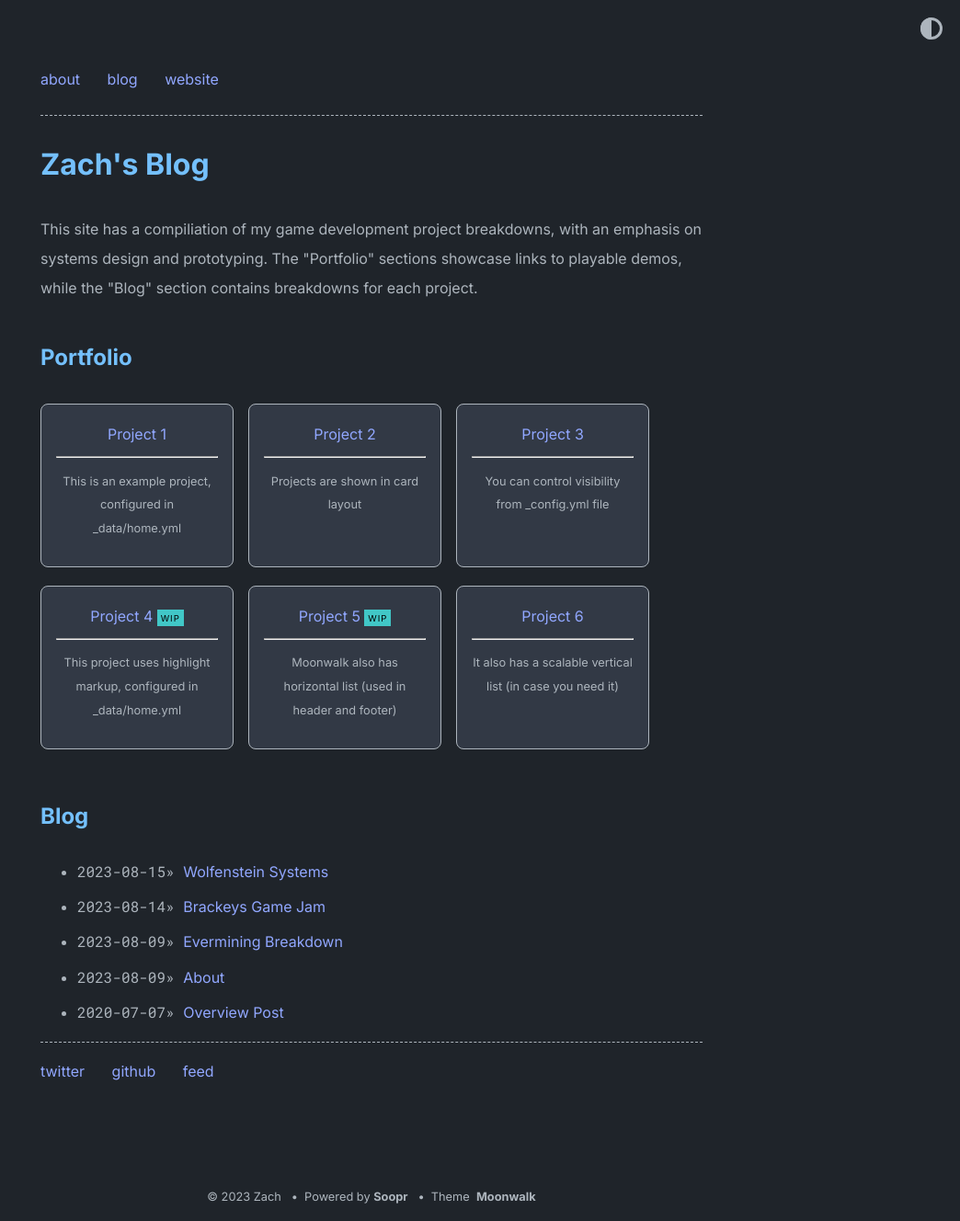
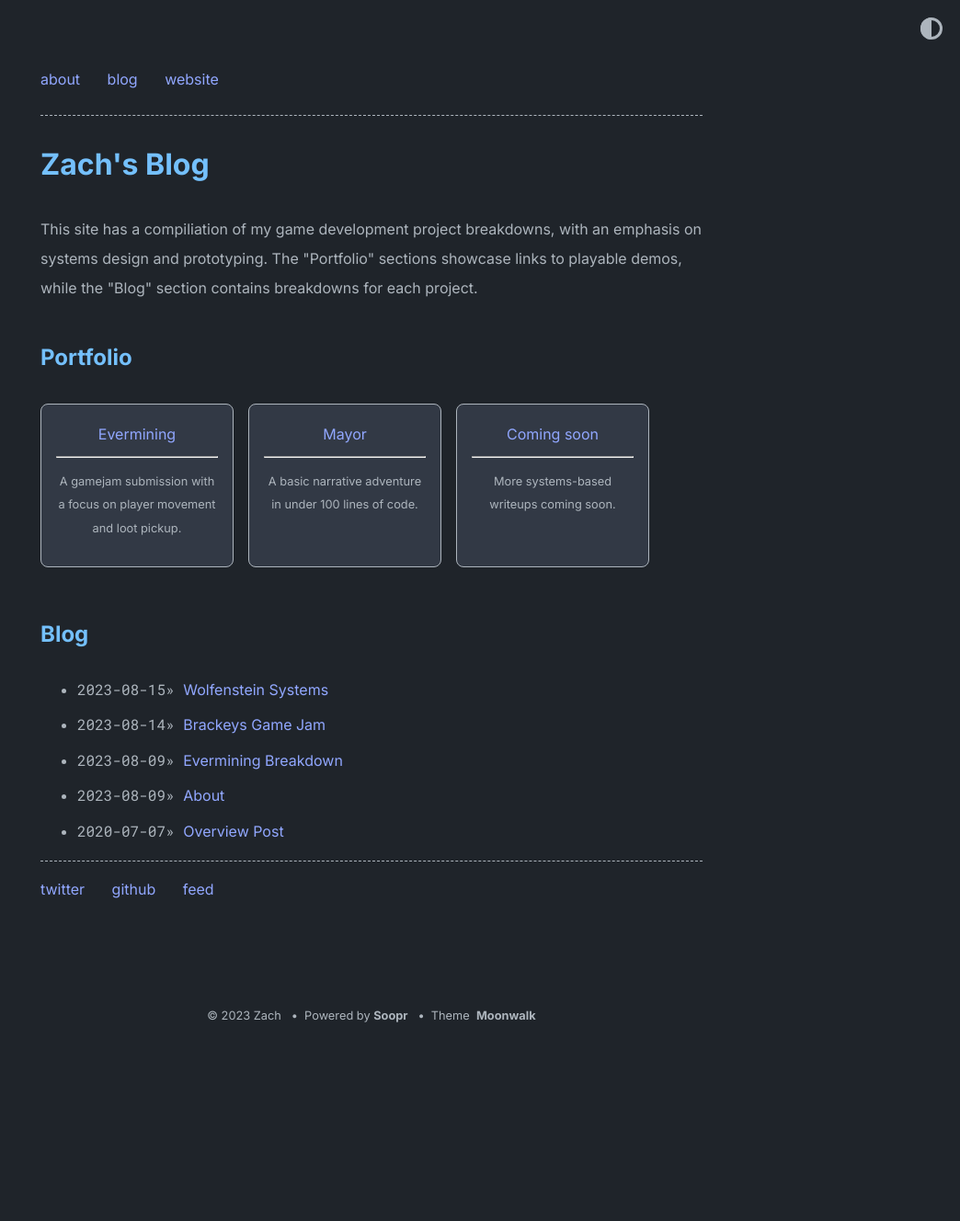
Before and after one commit to zbaileydev/zbaileydev.github.io, a Jekyll site: the page built from index.md, in a window 1280 px wide. Shown: the whole page at 92% size, without its empty margins (236-1280 px from the left). Built offline with Jekyll 4.4.1, drawn with Linux system fonts in a browser that asks for light colours; Markdown is read by kramdown in place of the engine named in the settings; after the commit the page ends 1130 px from its top, so only the background shows below that.

Commit message:
Update home.yml

```diff
--- a/_data/home.yml
+++ b/_data/home.yml
@@ -9,31 +9,17 @@ navbar_entries:
     url: https://www.abhinav.co
 
 project_entries:
-  - title: Project 1
+  - title: Evermining
+    url: evermining-breakdown
+    desc: A gamejam submission with a focus on player movement and loot pickup.
+
+  - title: Mayor
+    url: brackeys-game-jam
+    desc: A basic narrative adventure in under 100 lines of code.
+
+  - title: Coming soon
     url: overview-post
-    desc: This is an example project, configured in _data/home.yml
-
-  - title: Project 2
-    url: overview-post
-    desc: Projects are shown in card layout
-
-  - title: Project 3
-    url: overview-post
-    desc: You can control visibility from _config.yml file
-
-  - title: Project 4
-    url: overview-post
-    desc: This project uses highlight markup, configured in _data/home.yml
-    highlight: WIP
-
-  - title: Project 5
-    url: overview-post
-    desc: Moonwalk also has horizontal list (used in header and footer)
-    highlight: WIP
-
-  - title: Project 6
-    url: overview-post
-    desc: It also has a scalable vertical list (in case you need it)
+    desc: More systems-based writeups coming soon.
 
 old_project_entries:
   - title: Soopr
@@ -55,10 +41,10 @@ old_project_entries:
 
 footer_entries:
   - title: twitter
-    url: https://twitter.com/abhinav
+    url: https://twitter.com/
 
   - title: github
-    url: https://github.com/abhinavs
+    url: https://github.com/puzzlezach
 
   - title: feed
     url: feed.xml
```
